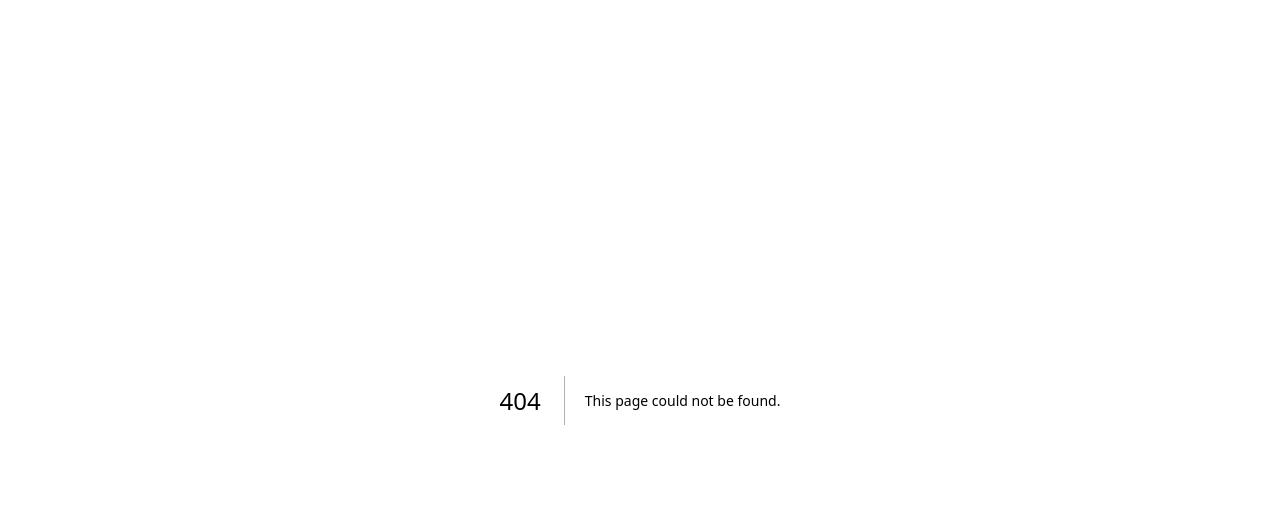
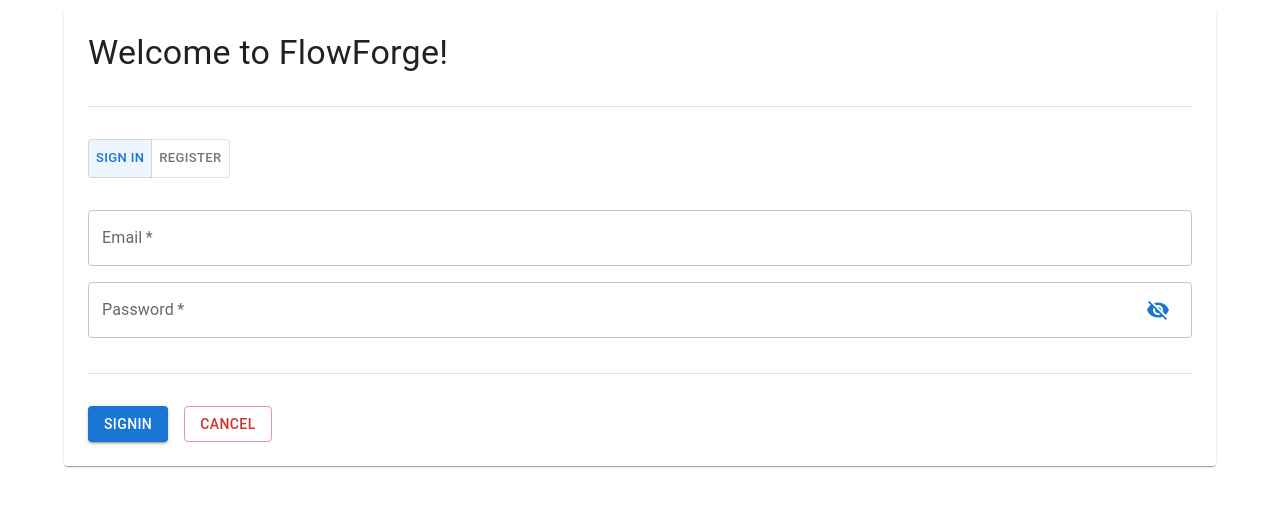
Before and after one commit to MitchellCollins/flow-forge, a Next.js app in the folder frontend/: page /auth in a window 1280 px wide. Before the commit this address had no page. Shown: the top 506 px of the page. Built offline with nearby package versions, Linux system fonts and the light colour scheme.

Commit message:
Created Auth Page, Hook, Context, Provider & Mock API

```diff
--- /dev/null
+++ b/frontend/src/api/auth-api.ts
@@ -0,0 +1,46 @@
+export type User = {
+  id: number;
+  email: string;
+  password: string;
+};
+
+export type AuthError = { field: string; message: string };
+export type AuthCallback = (error: AuthError) => void;
+
+const MOCK_USERS: User[] = [
+  {
+    id: 1,
+    email: "john.smith@gmail.com",
+    password: "1234",
+  },
+];
+
+export const authApi = {
+  findByEmail: (email: string) => {
+    return MOCK_USERS.find((MOCK_USER) => MOCK_USER.email === email);
+  },
+
+  signin: (email: string, password: string): Promise<User> => {
+    return new Promise((resolve, reject: AuthCallback) => {
+      const user = authApi.findByEmail(email);
+      if (!user) return reject({ field: "email", message: "No account with the provided email" });
+
+      if (user.password !== password)
+        return reject({ field: "password", message: "Incorrect Password" });
+
+      resolve(user);
+    });
+  },
+
+  register: (email: string, password: string): Promise<User> => {
+    return new Promise((resolve, reject: AuthCallback) => {
+      const user = authApi.findByEmail(email);
+      if (user) return reject({ field: "email", message: "Account with email already exists" });
+
+      const newUser = { id: MOCK_USERS[MOCK_USERS.length - 1].id + 1, email, password };
+      MOCK_USERS.push(newUser);
+
+      resolve(newUser);
+    });
+  },
+};
--- /dev/null
+++ b/frontend/src/context/AuthProvider.tsx
@@ -0,0 +1,22 @@
+import { createContext, ReactNode, useState } from "react";
+import { authApi, User } from "@/api/auth-api";
+
+export const AuthContext = createContext<{
+  user: User | null;
+  signin: (email: string, password: string) => Promise<void>;
+  register: (email: string, password: string) => Promise<void>;
+}>({ user: null, signin: () => Promise.resolve(), register: () => Promise.resolve() });
+
+export function AuthProvider({ children }: { children: ReactNode }) {
+  const [user, setUser] = useState<User | null>(null);
+
+  const signin = async (email: string, password: string) => {
+    return await authApi.signin(email, password).then((user) => setUser(user));
+  };
+
+  const register = async (email: string, password: string) => {
+    return await authApi.register(email, password).then((user) => setUser(user));
+  };
+
+  return <AuthContext value={{ user, signin, register }}>{children}</AuthContext>;
+}
--- /dev/null
+++ b/frontend/src/hooks/useAuth.ts
@@ -0,0 +1,4 @@
+import { AuthContext } from "@/context/AuthProvider";
+import { useContext } from "react";
+
+export const useAuth = () => useContext(AuthContext);
--- a/frontend/src/pages/_app.tsx
+++ b/frontend/src/pages/_app.tsx
@@ -1,6 +1,11 @@
 import "@/styles/globals.css";
 import type { AppProps } from "next/app";
+import { AuthProvider } from "@/context/AuthProvider";
 
 export default function App({ Component, pageProps }: AppProps) {
-  return <Component {...pageProps} />;
+  return (
+    <AuthProvider>
+      <Component {...pageProps} />
+    </AuthProvider>
+  );
 }
--- /dev/null
+++ b/frontend/src/pages/auth/index.tsx
@@ -0,0 +1,200 @@
+import { useRouter } from "next/router";
+import { useState } from "react";
+import {
+  Button,
+  Container,
+  Divider,
+  FormControl,
+  FormHelperText,
+  Grid,
+  IconButton,
+  InputAdornment,
+  InputLabel,
+  OutlinedInput,
+  Paper,
+  TextField,
+  ToggleButton,
+  ToggleButtonGroup,
+  Typography,
+} from "@mui/material";
+import { AuthError } from "@/api/auth-api";
+import { useAuth } from "@/hooks/useAuth";
+import { Visibility, VisibilityOff } from "@mui/icons-material";
+
+type AuthMethod = "signin" | "register";
+type HiddenField = "password" | "confirmPassword";
+
+export default function Auth() {
+  const [method, setMethod] = useState<AuthMethod>("signin");
+  const [email, setEmail] = useState("");
+  const [password, setPassword] = useState("");
+  const [confirmPassword, setConfirmPassword] = useState("");
+  const [error, setError] = useState<{
+    email?: string;
+    password?: string;
+    confirmPassword?: string;
+  }>({});
+  const [hidden, setHidden] = useState<{ password: boolean; confirmPassword: boolean }>({
+    password: true,
+    confirmPassword: true,
+  });
+
+  const router = useRouter();
+
+  const { signin, register } = useAuth();
+
+  const handleError = (err: AuthError) => {
+    setError((prevError) => ({ ...prevError, [err.field]: err.message }));
+  };
+
+  const handleSubmit = () => {
+    setError({}); // Clear errors
+
+    let isValid = true;
+    if (email === "") {
+      handleError({ field: "email", message: "Require Email" });
+      isValid = false;
+    }
+    if (password === "") {
+      handleError({ field: "password", message: "Require Password" });
+      isValid = false;
+    }
+
+    // Signin
+    if (method === "signin") {
+      if (!isValid) return;
+      signin(email, password).catch(handleError);
+      return;
+    }
+
+    // Register
+    if (confirmPassword === "" || confirmPassword !== password)
+      return handleError({ field: "confirmPassword", message: "Must confirm password" });
+    register(email, password).catch(handleError);
+  };
+
+  const handleChangeMethod = (newMethod: AuthMethod) => {
+    setMethod(newMethod);
+    setError({});
+  };
+
+  const handleChangeHidden = (field: HiddenField) => {
+    setHidden((prevHidden) => {
+      prevHidden[field] = !prevHidden[field];
+      return { ...prevHidden };
+    });
+  };
+
+  return (
+    <Container>
+      <Paper sx={{ p: 3 }}>
+        <Grid container spacing={4} sx={{ flexDirection: "column" }}>
+          {/* Heading */}
+          <Grid>
+            <Typography variant="h4">Welcome to FlowForge!</Typography>
+          </Grid>
+
+          <Divider />
+
+          {/* Auth Method Toggle */}
+          <Grid>
+            <ToggleButtonGroup
+              exclusive
+              size="small"
+              color="primary"
+              value={method}
+              onChange={(e, newMethod) => handleChangeMethod(newMethod)}
+            >
+              <ToggleButton value="signin">Sign in</ToggleButton>
+              <ToggleButton value="register">Register</ToggleButton>
+            </ToggleButtonGroup>
+          </Grid>
+
+          {/* Form */}
+          <Grid container spacing={2} sx={{ flexDirection: "column" }}>
+            {/* Email Input */}
+            <Grid>
+              <TextField
+                type="email"
+                label="Email"
+                placeholder="example@gmail.com"
+                value={email}
+                onChange={(e) => setEmail(e.target.value)}
+                helperText={error.email}
+                error={!!error.email}
+                required
+                fullWidth
+              />
+            </Grid>
+
+            {/* Password Input */}
+            <Grid>
+              <FormControl fullWidth>
+                <InputLabel required>Password</InputLabel>
+                <OutlinedInput
+                  type={hidden.password ? "password" : "text"}
+                  label="Password"
+                  required
+                  value={password}
+                  onChange={(e) => setPassword(e.target.value)}
+                  error={!!error.password}
+                  endAdornment={
+                    <InputAdornment position="end">
+                      <IconButton
+                        color={error.password ? "error" : "primary"}
+                        onClick={() => handleChangeHidden("password")}
+                      >
+                        {hidden.password ? <VisibilityOff /> : <Visibility />}
+                      </IconButton>
+                    </InputAdornment>
+                  }
+                />
+                <FormHelperText error>{error.password}</FormHelperText>
+              </FormControl>
+            </Grid>
+
+            {/* Confirm Password Input */}
+            {method === "register" && (
+              <Grid>
+                <FormControl fullWidth>
+                  <InputLabel required>Confirm Password</InputLabel>
+                  <OutlinedInput
+                    type={hidden.confirmPassword ? "password" : "text"}
+                    label="Confirm Password"
+                    required
+                    value={confirmPassword}
+                    onChange={(e) => setConfirmPassword(e.target.value)}
+                    error={!!error.confirmPassword}
+                    endAdornment={
+                      <InputAdornment position="end">
+                        <IconButton
+                          color={error.confirmPassword ? "error" : "primary"}
+                          onClick={() => handleChangeHidden("confirmPassword")}
+                        >
+                          {hidden.confirmPassword ? <VisibilityOff /> : <Visibility />}
+                        </IconButton>
+                      </InputAdornment>
+                    }
+                  />
+                  <FormHelperText error>{error.confirmPassword}</FormHelperText>
+                </FormControl>
+              </Grid>
+            )}
+          </Grid>
+
+          <Divider />
+
+          {/* Submit & Cancel Buttons */}
+          <Grid container spacing={2}>
+            <Button variant="contained" onClick={handleSubmit}>
+              {method === "register" ? "Register" : "Signin"}
+            </Button>
+            <Button variant="outlined" color="error" onClick={() => router.push("/")}>
+              Cancel
+            </Button>
+          </Grid>
+        </Grid>
+      </Paper>
+    </Container>
+  );
+}
```
